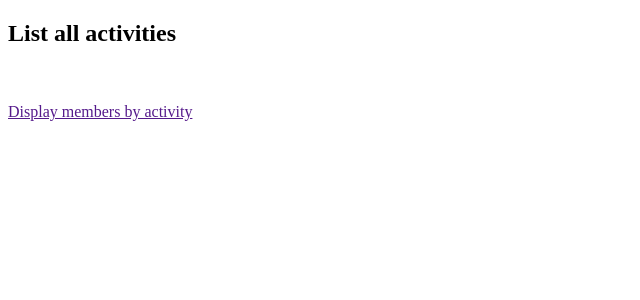
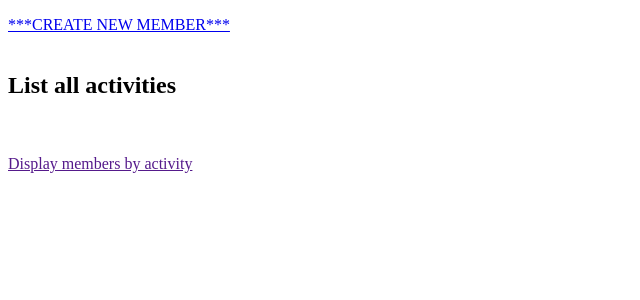
Before and after one commit to ecoBela/Gym_app_Flask_fullstack_wk5project, a Flask app: page /activities in a window 1280 px wide. Shown: the part 124-424 px from the top of the page, without its empty margins (0-640 px from the left). Run offline with Flask 2, Linux system fonts and the light colour scheme; data that the repository does not hold is empty; some libraries are stand-ins or nearby versions.

Commit message:
route created /activities/new

```diff
--- a/controllers/activity_controller.py
+++ b/controllers/activity_controller.py
@@ -12,6 +12,10 @@ def activities():
     return render_template("activities/index.html", activities = activities)
 
 # NEW
+
+@activities_blueprint.route("/activities/new")
+def new_activity():
+    return render_template("activities/new.html")
 # CREATE,
 # EDIT
 # UPDATE
--- a/templates/activities/index.html
+++ b/templates/activities/index.html
@@ -2,6 +2,10 @@
 
 {% block content %}
 
+<a href="/activities/new">***CREATE NEW MEMBER***</a>
+
+<br>
+<br>
 
 
 <h1>List all activities</h1>
--- a/templates/activities/new.html
+++ b/templates/activities/new.html
@@ -0,0 +1 @@
+Hello new activities!
```
